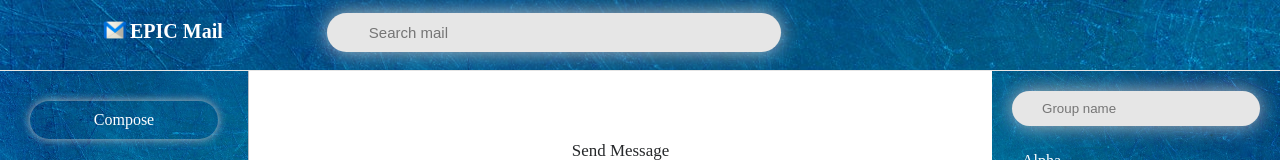
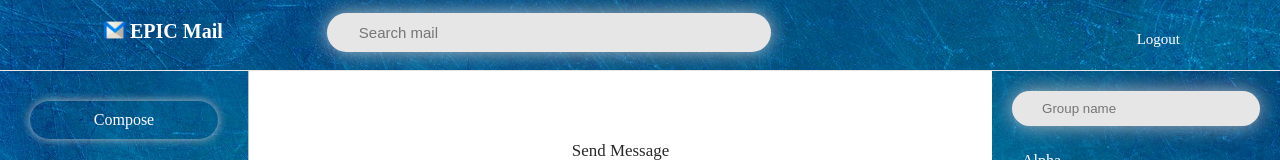
Before and after one commit to nnyves/EPIC-Mail, a plain HTML site: page html/send.html in a window 1280 px wide. Shown: the top 160 px of the page. Drawn offline with Linux system fonts and the light colour scheme.

Commit message:
[Bug #164549836] Adding logout button

```diff
--- a/css/main.css
+++ b/css/main.css
@@ -35,10 +35,23 @@
     font-size: 15px;
     background: transparent;
     display: block;
-    margin-left: 30px;
+    margin-left: 20px;
 }
 .up-navigation .search input:focus{
     border: 0px solid #000;
+}
+.up-navigation .logout{
+    margin-top:30px;
+    float: right;
+    margin-right: 100px;
+}
+.up-navigation .logout a{
+    color: #ffffff;
+    text-decoration: none;
+    font-size: 15px;
+}
+.up-navigation .logout a:hover{
+    text-decoration: underline;
 }
 
 .content{
--- a/html/send.html
+++ b/html/send.html
@@ -21,6 +21,9 @@
         </div>
         <div class="search">
             <input name="search" placeholder="Search mail">
+        </div>
+        <div class="logout">
+            <a href="login.html">Logout</a>
         </div>
     </div>
     <!-- Contains the navigation and the main mails container-->
```
Also changed, not shown: html/dashboard.html (+3 -0 lines), html/draft.html (+3 -0 lines), html/drafted-mail.html (+3 -0 lines), html/received-mail.html (+3 -0 lines), html/sent-mail.html (+3 -0 lines), html/sented-mail.html (+3 -0 lines).
